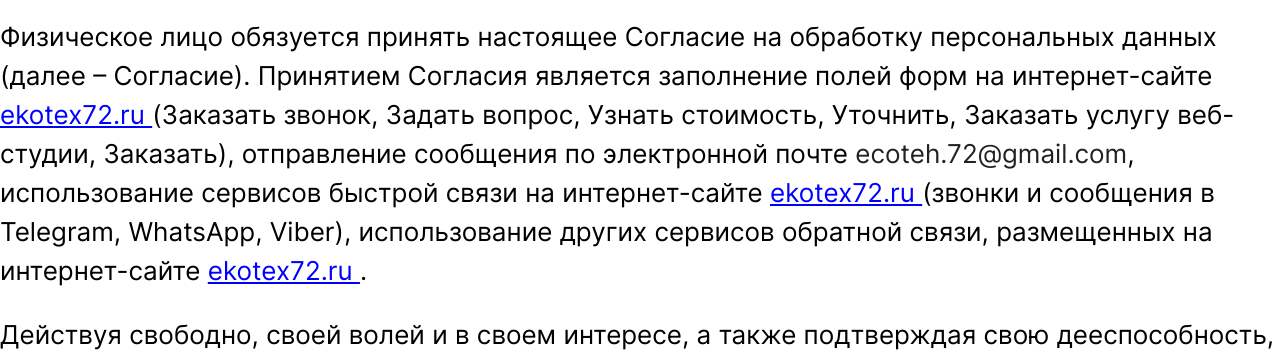
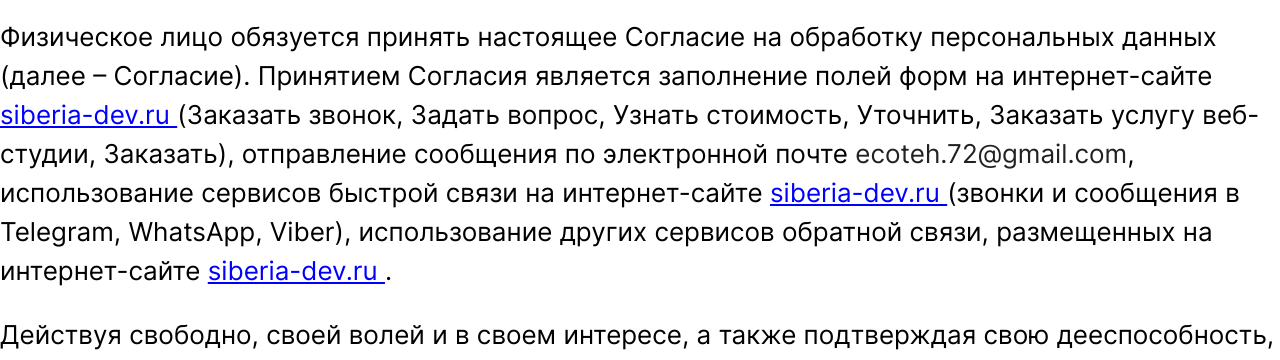
Before and after one commit to ALEXX4891/siberia, a website: page src/agreement.html in a window 1280 px wide. Shown: the part 373-733 px from the top of the page. Drawn offline with nearby package versions, Linux system fonts and the light colour scheme; files that its build step writes are made by us from their sources; files whose address does not match are found by name.

Commit message:
исправит ссылки

```diff
--- a/src/agreement.html
+++ b/src/agreement.html
@@ -14,16 +14,17 @@
         <p class="personal_title">Согласие на обработку персональных данных физических лиц</p>
         <p class="personal_info">Физическое лицо обязуется принять настоящее Согласие на обработку персональных данных
           (далее – Согласие). Принятием Согласия является заполнение полей форм на интернет-сайте <a
-            style="text-decoration: underline; color: blue;" href="http://ekotex72.ru/" target="_blank">ekotex72.ru
+            style="text-decoration: underline; color: blue;" href="http://siberia-dev.ru/"
+            target="_blank">siberia-dev.ru
           </a> (Заказать звонок, Задать вопрос, Узнать стоимость, Уточнить, Заказать услугу веб-студии, Заказать),
           отправление сообщения по электронной почте <a style="display: initial;"
             href="mailto:ecoteh.72@gmail.com">ecoteh.72@gmail.com</a>, использование сервисов быстрой связи на
-          интернет-сайте <a style="text-decoration: underline; color: blue;" href="http://ekotex72.ru/"
-            target="_blank">ekotex72.ru
+          интернет-сайте <a style="text-decoration: underline; color: blue;" href="http://siberia-dev.ru/"
+            target="_blank">siberia-dev.ru
           </a> (звонки и сообщения в Telegram, WhatsApp, Viber), использование других сервисов обратной связи,
           размещенных
-          на интернет-сайте <a style="text-decoration: underline; color: blue;" href="http://ekotex72.ru/"
-            target="_blank">ekotex72.ru
+          на интернет-сайте <a style="text-decoration: underline; color: blue;" href="http://siberia-dev.ru/"
+            target="_blank">siberia-dev.ru
           </a>.</p>
         <p class="personal_info">Действуя свободно, своей волей и в своем интересе, а также подтверждая свою
           дееспособность, Пользователь дает свое согласие - Олеся Бородина, (Точный Адрес! замена) на обработку своих
```
Also changed, not shown: dist/agreement.html.
